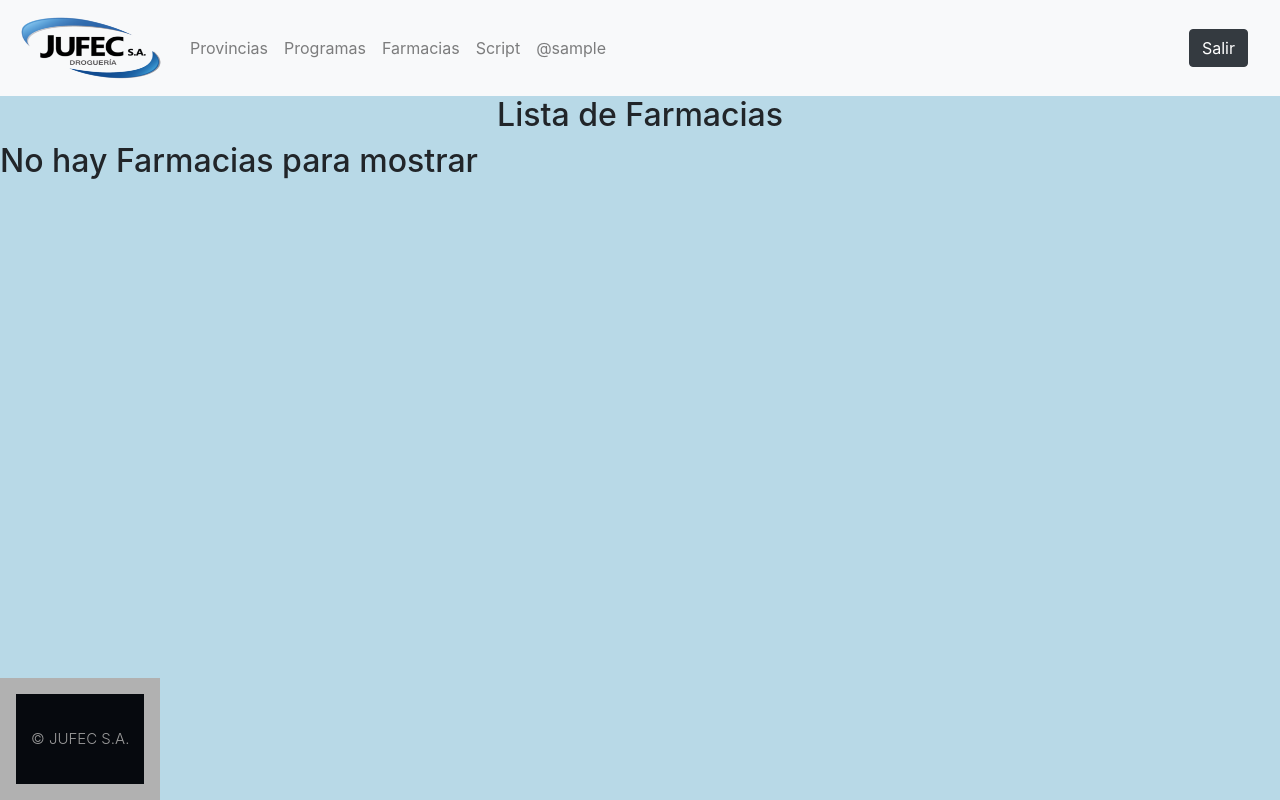
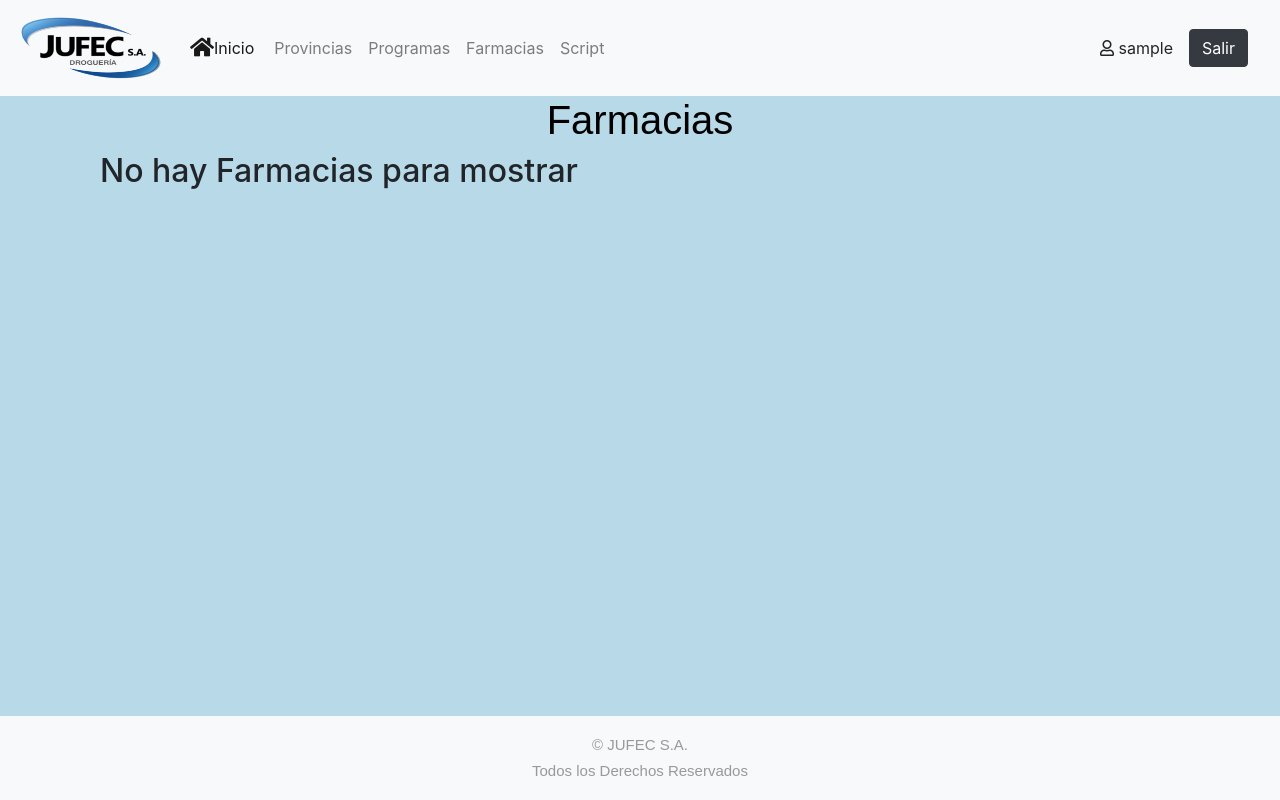
Before and after one commit to aguswarenycia/relevamiento_pc, a Django app: page /farmacias/lista_farmacias/ in a window 1280 px wide. Run offline with Django 3.2, Linux system fonts and the light colour scheme; the visitor is signed in with stand-in values (Sample User, id 1); data that the repository does not hold is empty; some libraries are stand-ins or nearby versions.

Commit message:
Anda hasta acá. 30/6/2021

```diff
--- a/Documents/Proyecto2.0/relevamiento/farmacia/models.py
+++ b/Documents/Proyecto2.0/relevamiento/farmacia/models.py
@@ -87,7 +87,7 @@ class Provincia(models.Model):
 
 # Tabla localidad
 
-localidad_status=[(0,"Activar"),(1,"Desactivar")]
+localidad_status=[(1,"Activar"),(0,"Desactivar")]
 
 class Localidad(models.Model):
 
--- a/Documents/Proyecto2.0/relevamiento/farmacia/urls.py
+++ b/Documents/Proyecto2.0/relevamiento/farmacia/urls.py
@@ -5,6 +5,7 @@ from django.urls import path
 from django.contrib.auth.decorators import login_required
 # from django.urls import reverse_lazy
 from .views import (
+    ActivarLocalidad,
     ProbandoLista,
     AgregarLoc,
     ListarLocDes,
@@ -26,6 +27,8 @@ from .views import (
 )
 
 urlpatterns = [
+    path('activar_localidad/<int:pk>', login_required(ActivarLocalidad.as_view()), name ="activar_localidad"),
+
     #-------------------------------- LOGIN --------------------------------
     path('lista_localidades/', login_required(ListarLoc.as_view()), name ="lista_localidades"),
     path('agregar_localidad/',login_required(AgregarLoc.as_view()),name = "agregar_localidad"),
--- a/Documents/Proyecto2.0/relevamiento/farmacia/views.py
+++ b/Documents/Proyecto2.0/relevamiento/farmacia/views.py
@@ -1,6 +1,7 @@
 #from relevamiento.farmacia.models import Farmacia
 from django.views.generic.edit import CreateView
-from .forms import LocalidadForm, ProgramaForm, ProvinciaForm, ProgramaActForm, ProvinciaActForm
+from .forms import LocalidadForm, ProgramaForm, ProvinciaForm, ProgramaActForm, ProvinciaActForm,  LocalidadActForm
+
 from .models import Farmacia, Fcia, Programa, Provincia, Localidad
  #import de las vistas basadas en clases
 from django.views.generic import (
@@ -181,3 +182,9 @@ class ProbandoLista(ListView):
         localidades = Localidad.objects.all()
         farmacias = Fcia.objects.all()
         return {'provincias': provincias, 'localidades': localidades, 'farmacias':farmacias}
+
+class ActivarLocalidad(UpdateView):
+    model = Localidad
+    template_name = 'farmacia/agregar_localidad.html'
+    form_class = LocalidadActForm
+    success_url = reverse_lazy('farmacia:lista_localidades')
--- a/Documents/Proyecto2.0/relevamiento/static/css/estilo2.css
+++ b/Documents/Proyecto2.0/relevamiento/static/css/estilo2.css
@@ -13,21 +13,24 @@ body {
   display: flex;
   flex-wrap: wrap;
   min-height: 100vh;
-  width: 100vw !important;
+
 }
 main {
   width: 100vw;
 }
-h1 {
-  color: steelblue;
+.container h1 {
+  color: rgb(0, 0, 0);
+  font-family: Arial;
 }
+
 footer {
-  background: rgb(177, 177, 177);
-  color: #fff;
-
+  background:#F8F9FA;
+  color: transparent;
+  width: 100vw;
   text-align: center;
   padding: 1em;
   align-self: flex-end;
+  font-family: Arial, Helvetica, sans-serif;
 }
 
 
@@ -35,19 +38,11 @@ footer {
 
 body {
   background-color: rgb(184, 217, 231) !important;
+}
 
 
-}
- /*
-body {
-  margin: 0;
-  padding: 0;
-  background-color: rgb(184, 217, 231) !important;
-  display: flex;
-  flex-wrap: wrap;
-  min-height: 100vh;
 
-}*/
+
 
 #titulo{
   text-align: center;
@@ -152,24 +147,8 @@ background-size: cover;
 .container-general{
   min-height:calc(100vh - 100px -200px) ;
 }
-/*
-.footer {
-position: relative ;
-left: 0;
-bottom: 0px !important;
-width: 100%;
-height: 30px;
-clear: both;
-text-align: center;
-text-decoration-color: #463a31 !important;
-display: block;
 
-}
-.footer {
-text-align: center;
-background-color: #fbf6f6;
-}
-*/
+
 
 
 
@@ -195,7 +174,7 @@ ul {
  p {
   font-size:16px;
   line-height:30px;
-  color:#898b96;
+  color:#000000;
   font-weight:300
  }
  h4 {
@@ -234,9 +213,9 @@ ul {
  .mini-footer {
 
   margin-bottom: 0%;
-  background:#06090e;
+  background:transparent;
   text-align:center;
-  padding:32px 0;
+
 
  }
  .mini-footer p {
@@ -244,6 +223,9 @@ ul {
   line-height:26px;
   font-size:15px;
   color:#999
+ }
+ .mini-footer h3 {
+  color: #494949;
  }
  .mini-footer p a {
   color:#5867dd
@@ -491,3 +473,22 @@ div.content {
   min-height:calc(100vh - 100px -200px) ;
 
 }
+
+/*Para el boton de las computadoras*/
+
+.button {
+  background-color: #13AFDF;
+  border-radius: 6px;
+  border: none;
+  color: #fff;
+  cursor: pointer;
+  font-size: 16px;
+  padding: 10px 16px;
+  text-align: center;
+  text-transform: uppercase;
+  width: auto;
+  }
+  .button:hover {
+  background-color: #FB7E29;
+  color: #fff;
+  }
--- a/Documents/Proyecto2.0/relevamiento/templates/farmacia/listar_farmacias.html
+++ b/Documents/Proyecto2.0/relevamiento/templates/farmacia/listar_farmacias.html
@@ -1,62 +1,85 @@
 {% extends 'index.html' %}
+<!doctype html>
+{% load static %}
+<html lang="es">
 
-
+<head>
+    <meta charset="UTF-8">
+    <meta http-equiv="X-UA-Compatible" content="IE=edge">
+    <meta name="viewport" content="width=device-width, initial-scale=1.0">
+    <title>
         {% block titulo %}
         lista-farmacias
         {% endblock titulo %}
+    </title>
+</head>
+
+<body>
+    <main>
+        {% block body %}
+
+        <div class="container">
 
 
-{% block body %}
-
-
-<h2 style="text-align: center;">Lista de Farmacias</h2>
+            <div class="container">
+                <div class="well">
+                    <h1 id="tituloListas">Farmacias</h1>
+                </div>
 
                 {% if fcias %}
+
                 <div style="margin: 50px;" class="table-responsive-sm">
-        {% comment %} <button class="btn btn-dark">Activar Ciudades</button>
-        <button type="submit" class="btn btn-success">Agregar nueva Ciudad</button>  {% endcomment %}
 
 
                     <br>
                     <br>
-        <table class="table table-light table-hover">
+                    <div class="table-responsive-sm">
+                        <table class="table table-light table-striped table-hover">
+
                             <thead>
-
-              <tr style="text-align: center;">
+                                <tr>
 
                                     <th>ID Farmacia</th>
                                     <th>Nombre de la Fcia</th>
                                     <th>Dirección</th>
                                     <th>IP</th>
                                 </tr>
+                            </thead>
 
+                            <tbody>
                                 {% for far in fcias %}
 
-         <tr style="text-align: center;">
-                <th>{{far.id_farmacia}}</th>
-                <th>{{far.nombre_facia}}</th>
-                <th>{{far.direccion}}</th>
-                <th>{{far.ip_id}}</th>
-              </tr>
-<!--                 <a href="{% url 'farmacia:lista_localidades' %}?lang={{prov.id_provincia}}" >Ciudades</a>
--->
+                                <tr>
+                                    <td>{{far.id_farmacia}}</td>
+                                    <td>{{far.nombre_facia}}</td>
+                                    <td>{{far.direccion}}</td>
+                                    <td>{{far.ip_id}}</td>
 
-                    {% comment %} <a href="#" > Ejecutar script</a>  {% endcomment %}
+
                                     </td>
 
                                 </tr>
+                                           {% endfor %}
+                            </tbody>
+                        </table>
+                    </div>
 
-        {% endfor %}
+
 
                     {% else %}
                     <h2>No hay Farmacias para mostrar</h2>
                     {% endif %}
                 </div>
 
+<!--Porque alguien rompio el proyecto-->
 
+
+<!--Hasta acá es la nueva tabla-->
                 {% endblock body %}
+
 
     </main>
 
 </body>
+
 </html>
--- a/Documents/Proyecto2.0/relevamiento/templates/farmacia/listar_localidades.html
+++ b/Documents/Proyecto2.0/relevamiento/templates/farmacia/listar_localidades.html
@@ -52,8 +52,10 @@
                             <td>{{loc.id_localidad}}</td>
                             <td>{{loc.descripcion}}</td>
                             <td>
-                                <a class="btn btn-dark" href="{% url 'farmacia:lista_farmacias' %}?lang={{loc.id_localidad}}">Farmacias</a>
-                                <a class="btn btn-danger" href="{% url 'farmacia:agregar_localidad' %}"> Desactivar</a>
+                                <a class="btn btn-dark"
+                                    href="{% url 'farmacia:lista_farmacias' %}?lang={{loc.id_localidad}}">Farmacias</a>
+                                <a class="btn btn-danger" href="{% url 'farmacia:activar_localidad' loc.id_localidad %}"> Desactivar</a>
+
                             </td>
 
                         </tr>
--- a/Documents/Proyecto2.0/relevamiento/templates/index.html
+++ b/Documents/Proyecto2.0/relevamiento/templates/index.html
@@ -59,12 +59,23 @@
           <img src="{% static 'img/logo.ico' %}" width="150" height="70" class="d-inline-block align-top" alt="">
 
         </a>
-            <button class="navbar-toggler" type="button" data-toggle="collapse" data-target="#navbarSupportedContent" aria-controls="navbarSupportedContent" aria-expanded="false" aria-label="Toggle navigation">
+        <button class="navbar-toggler" type="button" data-toggle="collapse" data-target="#navbarSupportedContent"
+          aria-controls="navbarSupportedContent" aria-expanded="false" aria-label="Toggle navigation">
           <span class="navbar-toggler-icon"></span>
         </button>
 
         <div class="collapse navbar-collapse" id="navbarSupportedContent">
           <ul class="navbar-nav mr-auto">
+
+
+<li class="nav-item me-3 me-lg-1 active">
+        <a class="nav-link" href="{% url 'farmacia:listar_farmacias_2' %}">
+          <span style="font-family: sans-serif;"><i class="fas fa-home fa-lg"></i></span>Inicio
+        </a>
+      </li>
+
+
+
 
             <li class="nav-item">
               <a class="nav-link" href="{% url 'farmacia:listar_provincias' %}">Provincias</a>
@@ -82,25 +93,37 @@
               <a class="nav-link" href="#">Script</a>
             </li>
 
-                <li class="nav-item">
-                    <a class="nav-link" href="#">@{{user.username}}</a>
-                </li>
+
 
 
           </ul>
 
+            <!-- Center elements -->
+    <ul class="navbar-nav flex-row d-none d-md-flex">
 
+
+
+
+
+
+
+
+    </ul>
+    <!-- Center elements -->
+
+            <li class="nav-item">
+              <span>
+                <i class="far fa-user"></i>
+                <a >{{user.username}}</a>
+              </span>
+
+            </li>
           <div>
-                    <a class="nav-link" href="{% url 'logout' %}"><button
-                            class="btn btn-dark">Salir</button></a>
+            <a class="nav-link" href="{% url 'logout' %}"><button class="btn btn-dark">Salir</button></a>
           </div>
 
 
-              <!--<form class="form-inline my-2 my-lg-0">
 
-                <a class="nav-link" href="{% url 'logout' %}"><button class="btn btn-dark">Salir</button></a>
-
-              </form>-->
         </div>
       </nav>
 
@@ -112,7 +135,8 @@
           <img src="{% static 'img/logo.ico' %}" width="150" height="70" class="d-inline-block align-top" alt="">
 
         </a>
-            <button class="navbar-toggler" type="button" data-toggle="collapse" data-target="#navbarSupportedContent" aria-controls="navbarSupportedContent" aria-expanded="false" aria-label="Toggle navigation">
+        <button class="navbar-toggler" type="button" data-toggle="collapse" data-target="#navbarSupportedContent"
+          aria-controls="navbarSupportedContent" aria-expanded="false" aria-label="Toggle navigation">
           <span class="navbar-toggler-icon"></span>
         </button>
 
@@ -126,8 +150,7 @@
           <div class="form-inline my-2 my-lg-0">
 
 
-                <a class="nav-link" href="{% url 'login' %}"><button
-                    class="btn btn-dark">Entrar</button></a>
+            <a class="nav-link" href="{% url 'login' %}"><button class="btn btn-dark">Entrar</button></a>
 
 
           </div>
@@ -161,9 +184,9 @@
 
 
 
-       <div style="text-align: center;margin-bottom: 30px;" >
-            <iframe width="560" height="315" src="https://www.youtube.com/embed/zr31k9ivjR8"
-                title="YouTube video player" frameborder="0"
+        <div style="text-align: center;margin-bottom: 30px;">
+          <iframe width="560" height="315" src="https://www.youtube.com/embed/zr31k9ivjR8" title="YouTube video player"
+            frameborder="0"
             allow="accelerometer; autoplay; clipboard-write; encrypted-media; gyroscope; picture-in-picture"
             allowfullscreen></iframe>
         </div>
@@ -173,45 +196,6 @@
   </main>
 
 
-<!--Footer-->
-<!--
-<footer class="footer">
-
-    <div class="footer-copyright text-center py-3">© JUFEC S.A.
-    </div>-->
-
-<!--
-    <div id="wrap">
-        <div id="main" class="container clear-top">
-          <p>Your content here</p>
-        </div>
-      </div>
-      <footer class="footer">
-          datazo
-      </footer>
-
-  </footer>-->
-  <!-- Footer -->
-  <!--
-  <div class="container-fluid pb-0 mb-0 justify-content-center text-light ">
-    <footer>
-        <div class="row my-5 justify-content-center py-5">
-            <h3 class="text-muted mb-md-0 mb-5 bold-text">Jufec S.A.</h3>
-
-        </div>
-    </footer>
-</div>
--->
-<!--
-<div id="wrap">
-    <div id="main" class="container clear-top">
-      <p>Your content here</p>
-    </div>
-  </div>
-  <footer class="footer"></footer>
-
-
--->
   <footer>
     <div class="mini-footer">
       <div class="container">
@@ -221,6 +205,9 @@
               <p>© JUFEC S.A.
 
               </p>
+              <p>
+                Todos los Derechos Reservados
+              </p>
             </div>
 
 
@@ -228,5 +215,7 @@
         </div>
       </div>
     </div>
+  </footer>
 </body>
+
 </html>
```
Also changed, not shown: Documents/Proyecto2.0/relevamiento/farmacia/forms.py (+18 -0 lines), Documents/Proyecto2.0/relevamiento/templates/farmacia/listar_farmacia_2.html (+18 -4 lines), Documents/Proyecto2.0/relevamiento/templates/farmacia/localidades_desactivadas.html (+7 -5 lines). Lines whose indentation alone changed are shown as unchanged.
